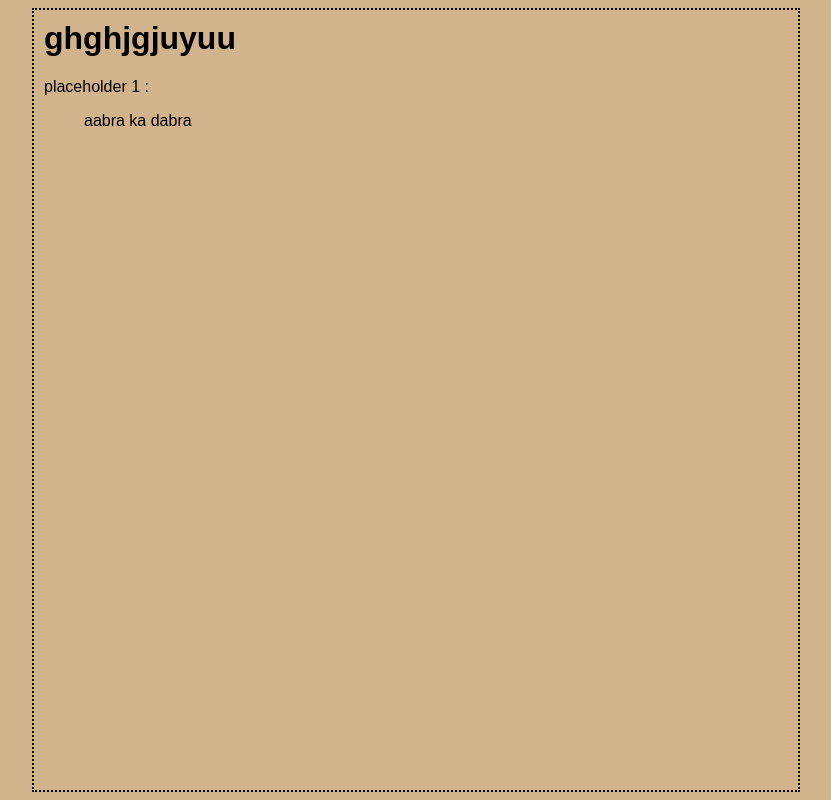
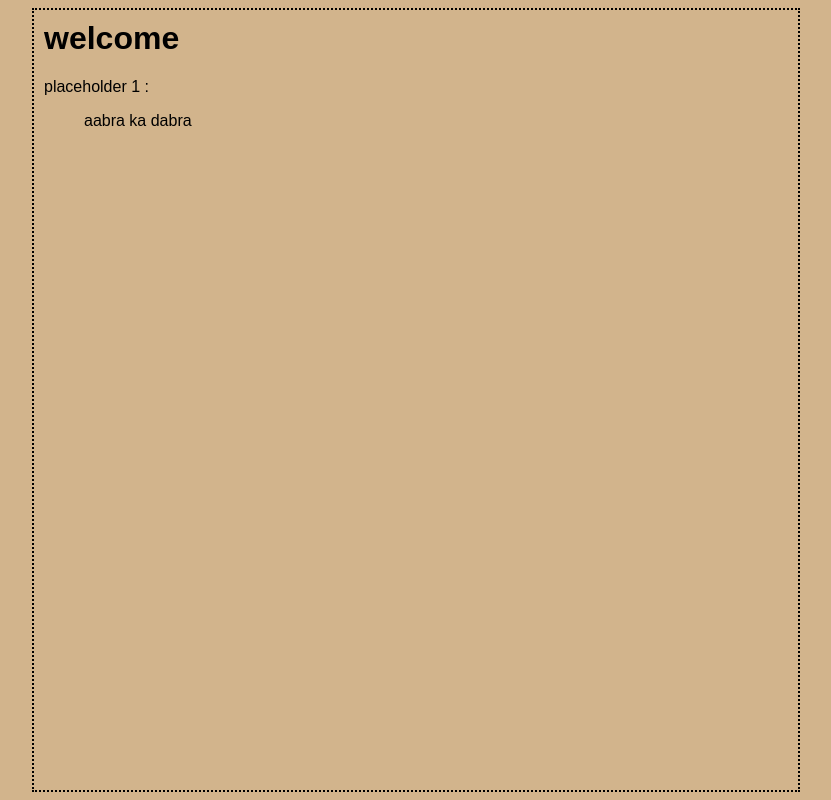
Before and after one commit to priya13august/html-try, a plain HTML site: page wedding.html in a window 1280 px wide. Shown: the whole page, without its empty margins (224-1055 px from the left). Drawn offline with Linux system fonts and the light colour scheme.

Commit message:
heading
welcome page

```diff
--- a/wedding.html
+++ b/wedding.html
@@ -14,7 +14,7 @@
  </style>
  </head>
  <body>
-  <h1>ghghjgjuyuu</h1>
+  <h1>welcome</h1>
 <p>
 placeholder 1 :<blockquote>aabra ka dabra</blockquote>
 </p>
```
